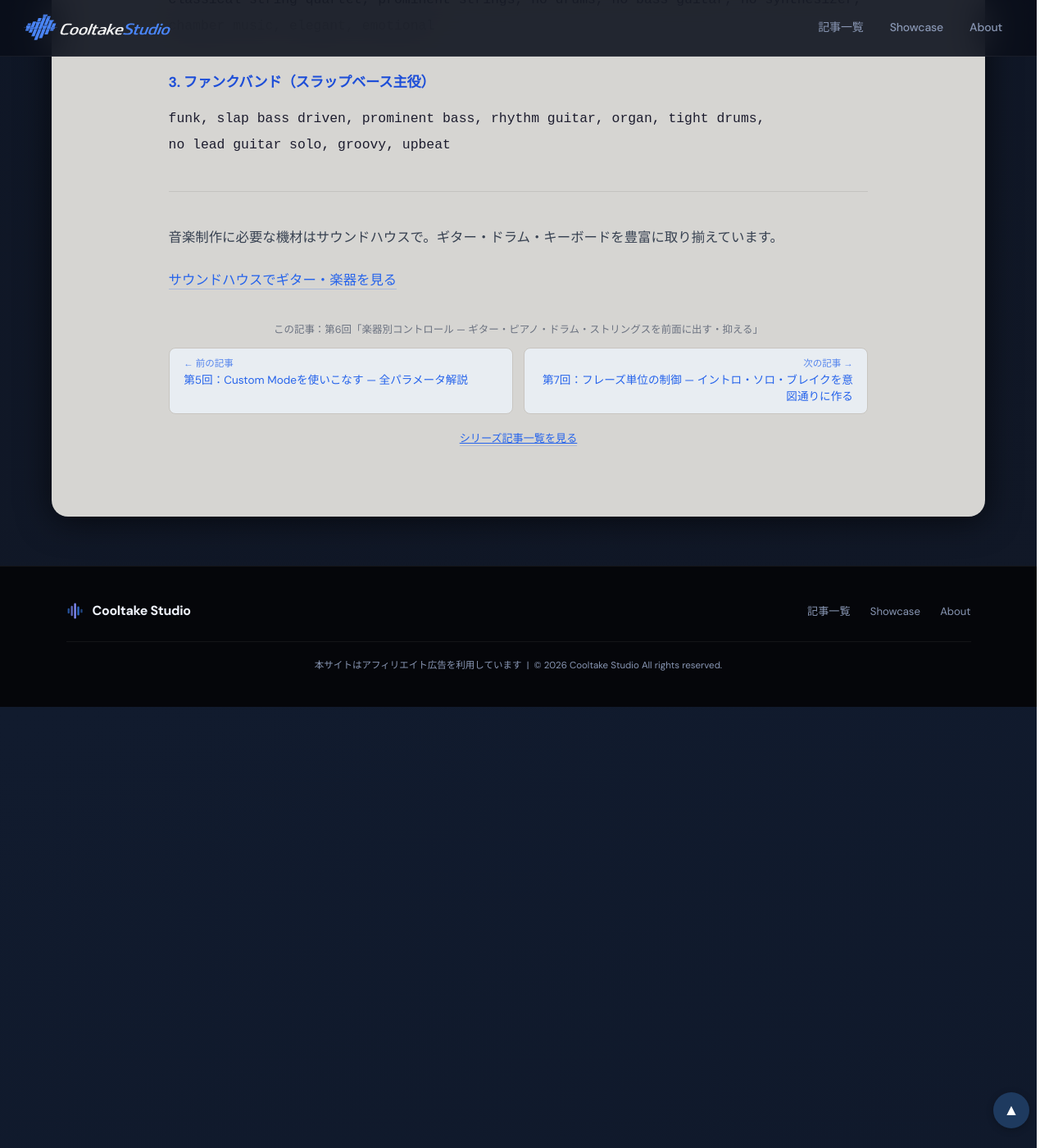
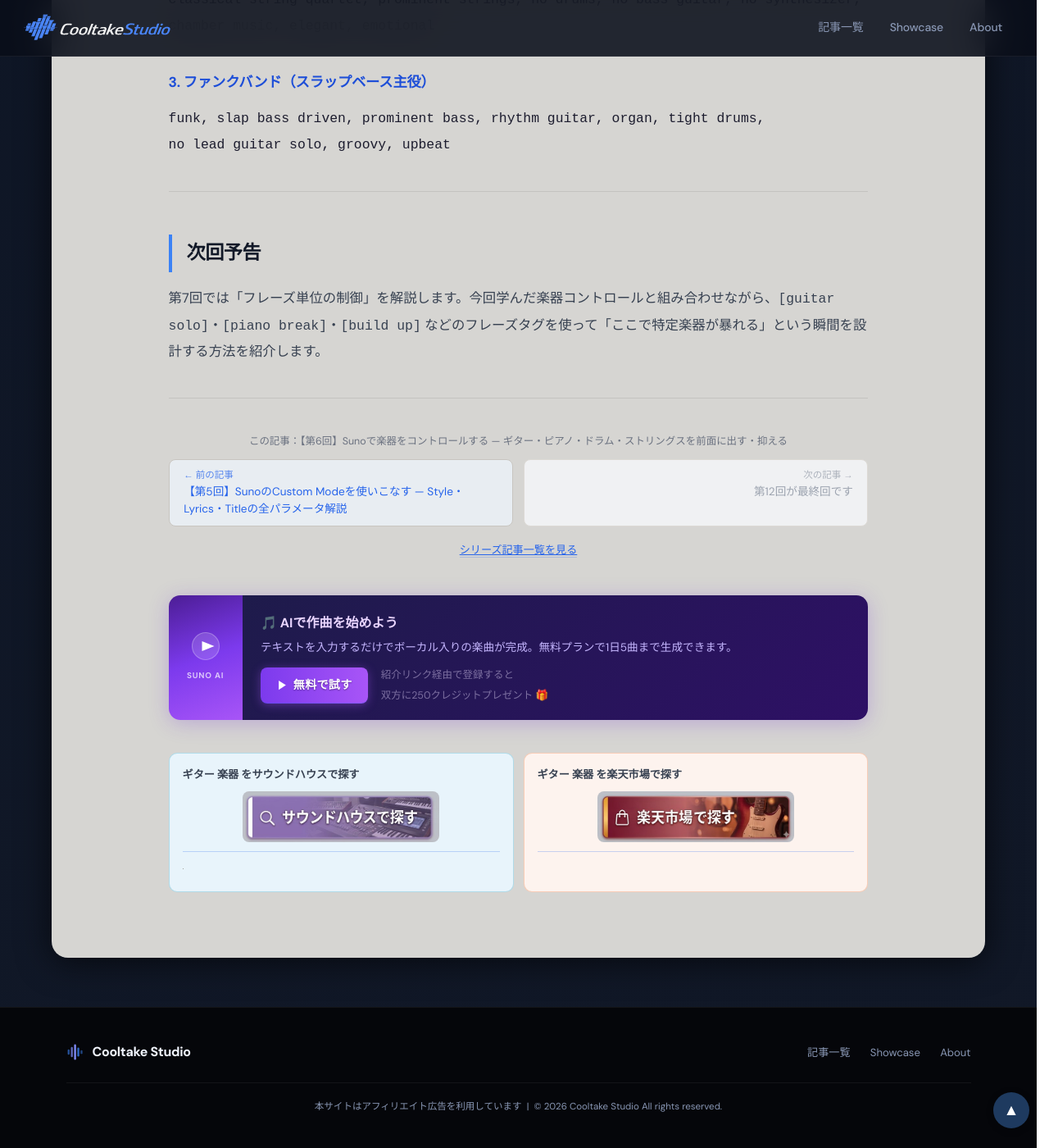
Before and after one commit to cooltake/cooltake-staging, a Jekyll site: the page built from _posts/2026-06-23-suno-guide-06.md, in a window 1280 px wide and 1400 px high, scrolled down 4771 px. Shown: the whole window at 82% size. Built offline with Jekyll 4.4.1, drawn with Linux system fonts in a browser that asks for light colours; some web fonts are replaced; some of the changed text lies outside the part shown.

Commit message:
fix: 誤って消えたSuno招待CTA・ショップボタンincludeを復元（06/28版ベース）

```diff
--- a/_posts/2026-06-23-suno-guide-06.md
+++ b/_posts/2026-06-23-suno-guide-06.md
@@ -1,11 +1,14 @@
 ---
 layout: post
-title: "Sunoで楽器をコントロールする — ギター・ピアノ・ドラム・ストリングスを前面に出す・抑える【第6回】"
+title: "【第6回】Sunoで楽器をコントロールする — ギター・ピアノ・ドラム・ストリングスを前面に出す・抑える"
 description: "Suno AIで特定の楽器を際立たせたり、逆に抑えたりするプロンプト技法を解説。楽器別のキーワード一覧と実例で、サウンドを思い通りに彫刻する方法を紹介します。"
 date: 2026-06-23
 categories: [production]
 tags: [Suno, AI音楽, 楽器, プロンプト, ギター, ピアノ, ドラム]
 image: /assets/images/thumb-suno-guide-06.jpg
+series: suno-guide
+series_title: "Sunoで曲を作る"
+series_num: 6
 ---
 
 ## 「この楽器をもっと前に出したい」を実現する
@@ -152,22 +155,14 @@
 
 ---
 
-<div class="cta-soundhouse">
-<p>音楽制作に必要な機材はサウンドハウスで。ギター・ドラム・キーボードを豊富に取り揃えています。</p>
-<a href="https://h.accesstrade.net/sp/cc?rk=01001xqc00os63&url=https%3A%2F%2Fwww.soundhouse.co.jp%2Fsearch%2Findex%2F%3Fcategory%3D%26search_all%3D%E3%82%AE%E3%82%BF%E3%83%BC" rel="nofollow" referrerpolicy="no-referrer-when-downgrade">サウンドハウスでギター・楽器を見る</a>
-</div>
+## 次回予告
 
-<div style="margin:2rem 0;">
-  <p style="text-align:center;font-size:.78rem;color:#6b7280;margin-bottom:.6rem;">この記事：第6回「楽器別コントロール — ギター・ピアノ・ドラム・ストリングスを前面に出す・抑える」</p>
-  <div style="display:flex;flex-wrap:wrap;gap:.8rem;">
-    <a href="/production/suno-guide-05/" style="flex:1;min-width:200px;display:block;padding:.6rem 1.1rem;background:#e8edf2;border:1px solid #c8c5c0;border-radius:8px;color:#1e3a5f;text-decoration:none;font-size:.85rem;line-height:1.5;">
-      <span style="display:block;font-size:.72rem;opacity:.75;margin-bottom:2px;">← 前の記事</span>
-      <span>第5回：Custom Modeを使いこなす — 全パラメータ解説</span>
-    </a>
-    <a href="/production/suno-guide-07/" style="flex:1;min-width:200px;text-align:right;display:block;padding:.6rem 1.1rem;background:#e8edf2;border:1px solid #c8c5c0;border-radius:8px;color:#1e3a5f;text-decoration:none;font-size:.85rem;line-height:1.5;">
-      <span style="display:block;font-size:.72rem;opacity:.75;margin-bottom:2px;">次の記事 →</span>
-      <span>第7回：フレーズ単位の制御 — イントロ・ソロ・ブレイクを意図通りに作る</span>
-    </a>
-  </div>
-  <p style="text-align:center;margin-top:.8rem;"><a href="/series-list.html?series=suno-guide" style="color:#1e3a5f;font-size:.82rem;text-decoration:underline;">シリーズ記事一覧を見る</a></p>
-</div>
+第7回では「フレーズ単位の制御」を解説します。今回学んだ楽器コントロールと組み合わせながら、`[guitar solo]`・`[piano break]`・`[build up]` などのフレーズタグを使って「ここで特定楽器が暴れる」という瞬間を設計する方法を紹介します。
+
+---
+
+{% include suno-series-nav.html current=6 %}
+
+{% include suno-cta.html %}
+
+<div style="display:flex;gap:.75rem;margin:2rem 0;"><div style="flex:1;padding:.8rem 1rem 1rem;background:#e8f4fb;border-radius:10px;border:1px solid rgba(8,145,178,.25);"><span style="display:block;margin:0 0 .5rem;color:#374151;font-size:.82rem;font-weight:bold;">ギター 楽器 をサウンドハウスで探す</span><a href="https://h.accesstrade.net/sp/cc?rk=01001xqc00os63&url=https%3A%2F%2Fwww.soundhouse.co.jp%2Fsearch%2Findex%2F%3Fcategory%3D%26search_all%3D%E3%82%AE%E3%82%BF%E3%83%BC" rel="nofollow" referrerpolicy="no-referrer-when-downgrade" style="display:block;text-decoration:none;text-align:center;"><img src="/assets/images/btn-soundhouse.jpg" alt="サウンドハウスで探す" width="240" style="height:auto;border-radius:8px;display:inline-block;"></a><img src="https://h.accesstrade.net/sp/rr?rk=01001xqc00os63" width="1" height="1" border="0" alt="" loading="lazy"></div><div style="flex:1;padding:.8rem 1rem 1rem;background:#fdf3ee;border-radius:10px;border:1px solid rgba(234,88,12,.25);"><span style="display:block;margin:0 0 .5rem;color:#374151;font-size:.82rem;font-weight:bold;">ギター 楽器 を楽天市場で探す</span><a href="https://search.rakuten.co.jp/search/mall/%E3%82%AE%E3%82%BF%E3%83%BC+%E6%A5%BD%E5%99%A8/" rel="nofollow" referrerpolicy="no-referrer-when-downgrade" style="display:block;text-decoration:none;text-align:center;"><img src="/assets/images/btn-rakuten.jpg" alt="楽天市場で探す" width="240" style="height:auto;border-radius:8px;display:inline-block;"></a></div></div>
```
